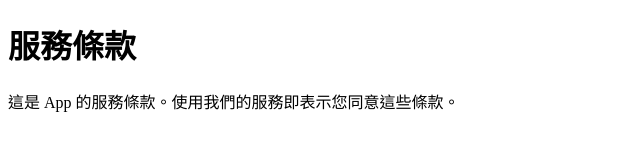
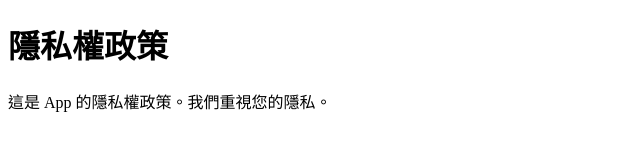
Before and after one commit to remotac516/app-policies, a plain HTML site: page privacy-policy.html in a window 1280 px wide. Shown: the whole page, without its empty margins (0-640 px from the left). Drawn offline with Linux system fonts and the light colour scheme.

Commit message:
Update privacy-policy.html

```diff
--- a/privacy-policy.html
+++ b/privacy-policy.html
@@ -3,10 +3,10 @@
 <head>
     <meta charset="UTF-8">
     <meta name="viewport" content="width=device-width, initial-scale=1.0">
-    <title>服務條款 - App</title>
+    <title>隱私權政策 - App</title>
 </head>
 <body>
-    <h1>服務條款</h1>
-    <p>這是 App 的服務條款。使用我們的服務即表示您同意這些條款。</p>
+    <h1>隱私權政策</h1>
+    <p>這是 App 的隱私權政策。我們重視您的隱私。</p>
 </body>
 </html>
```
